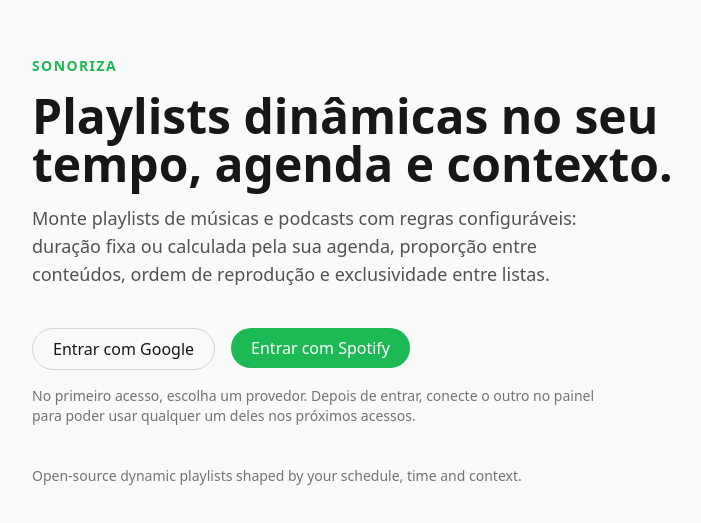
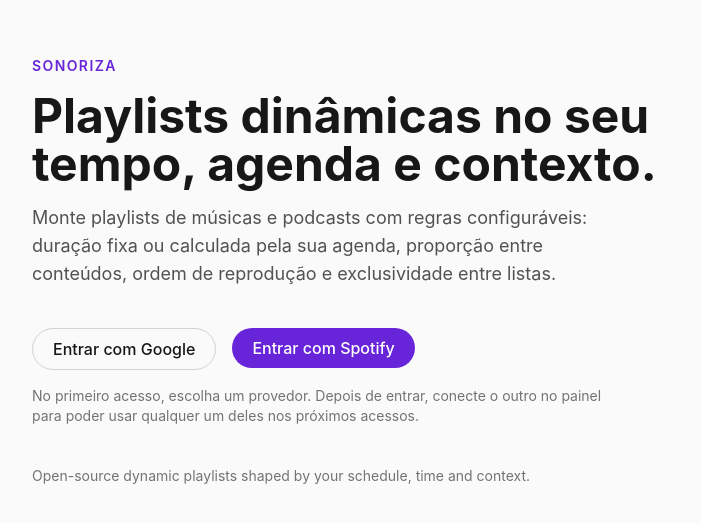
Before and after one commit to marksborn/sonoriza, a Next.js app: page / in a window 1280 px wide. Shown: the part 129-652 px from the top of the page, without its empty margins (248-949 px from the left). Built offline with nearby package versions, Linux system fonts and the light colour scheme; no server answers.

Commit message:
feat: define Sonoriza visual design tokens

```diff
--- a/tailwind.config.ts
+++ b/tailwind.config.ts
@@ -9,9 +9,41 @@ const config: Config = {
     extend: {
       colors: {
         brand: {
-          DEFAULT: "#1db954",
-          dark: "#169c46",
+          DEFAULT: "#6724d9",
+          dark: "#27106f",
+          light: "#922df2",
+          soft: "#efe9ff",
         },
+        accent: {
+          DEFAULT: "#ff7200",
+          light: "#ff982b",
+          soft: "#fff1e6",
+        },
+        canvas: "#f8f7fb",
+        surface: "#ffffff",
+        ink: "#271746",
+        muted: "#71677f",
+        line: "#e8e3ef",
+      },
+      boxShadow: {
+        soft: "0 24px 70px -34px rgba(39, 16, 111, 0.38)",
+        card: "0 18px 45px -28px rgba(39, 16, 111, 0.28)",
+        action: "0 14px 30px -16px rgba(255, 114, 0, 0.72)",
+      },
+      backgroundImage: {
+        "brand-gradient": "linear-gradient(135deg, #27106f 0%, #6724d9 55%, #922df2 100%)",
+        "accent-gradient": "linear-gradient(135deg, #ff7200 0%, #ff982b 100%)",
+      },
+      fontFamily: {
+        sans: [
+          "Inter",
+          "ui-sans-serif",
+          "system-ui",
+          "-apple-system",
+          "BlinkMacSystemFont",
+          "Segoe UI",
+          "sans-serif",
+        ],
       },
     },
   },
```
